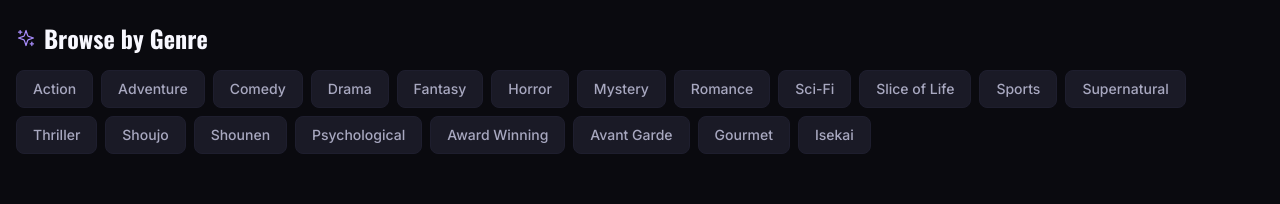
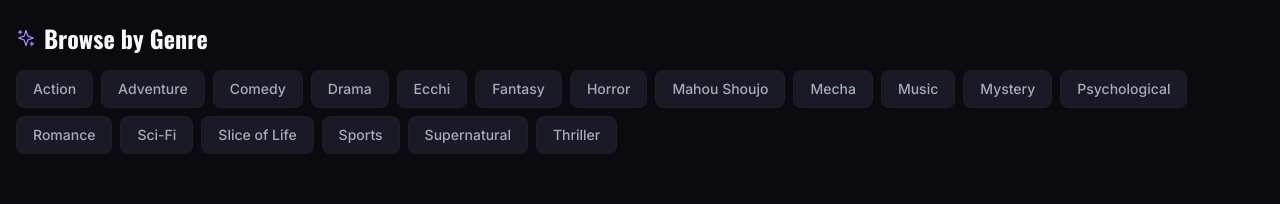
Before and after one commit to trimaxpro/Animay, a React (Vite) app: page / in a window 1280 px wide. Shown: the part 1090-1294 px from the top of the page. Built offline with nearby package versions, Linux system fonts and the light colour scheme; no server answers.

Commit message:
fix: resolve AniList browse query, add fetch polyfill for Windows, and finalize genre/sort fixes

```diff
--- a/api/index.ts
+++ b/api/index.ts
@@ -644,7 +644,7 @@ export default async function handler(req: any, res: any) {
               trailer { id site }
               rankings { rank type }
               nextAiringEpisode { airingAt episode }
-              relations { relationType node { id idMal title { romaji english } format } }
+              relations { edges { relationType node { id idMal title { romaji english } format } } }
             }
           }
         }`;
@@ -714,7 +714,7 @@ export default async function handler(req: any, res: any) {
               rating: null,
               duration: m.duration ? `${m.duration} min per ep` : null,
               trailer: m.trailer?.site === "youtube" ? { youtube_id: m.trailer.id, url: `https://www.youtube.com/watch?v=${m.trailer.id}` } : null,
-              relations: (m.relations || []).map((r: any) => ({
+              relations: (m.relations?.edges || []).map((r: any) => ({
                 relation: r.relationType || "",
                 entry: [{ mal_id: r.node?.idMal || r.node?.id, name: r.node?.title?.english || r.node?.title?.romaji || "Unknown", type: r.node?.format ? mapFormat(r.node.format) : null }],
               })),
--- a/src/components/home/GenreQuickNav.tsx
+++ b/src/components/home/GenreQuickNav.tsx
@@ -10,7 +10,7 @@ export function GenreQuickNav() {
       <div className="flex flex-wrap gap-2">
         {GENRES.map((genre) => (
           <Link
-            key={genre.id}
+            key={genre.slug}
             to={`/genre/${genre.slug}`}
             className="group relative overflow-hidden px-4 py-2 rounded-card bg-elevated border border-border-subtle text-sm text-text-secondary font-body font-medium transition-all duration-300 hover:border-accent-primary/30 hover:text-accent-glow"
           >
--- a/src/hooks/useAnime.ts
+++ b/src/hooks/useAnime.ts
@@ -1,4 +1,4 @@
-import { useQuery, useInfiniteQuery } from '@tanstack/react-query';
+import { useQuery, useInfiniteQuery, keepPreviousData } from '@tanstack/react-query';
 import * as animeApi from '@/api/anime';
 
 export function useTrending() {
@@ -80,6 +80,7 @@ export function useBrowse(params: Omit<animeApi.BrowseParams, 'page' | 'perPage'
     queryFn: ({ pageParam = 1 }) => animeApi.getBrowse({ ...params, page: pageParam as number, perPage: 30 }),
     initialPageParam: 1,
     getNextPageParam: (lastPage) => lastPage.pagination.has_next_page ? lastPage.pagination.current_page + 1 : undefined,
+    placeholderData: keepPreviousData,
     staleTime: 0,
     refetchOnMount: true,
     gcTime: 10 * 60 * 1000,
--- a/src/pages/BrowsePage.tsx
+++ b/src/pages/BrowsePage.tsx
@@ -19,15 +19,14 @@ export default function BrowsePage() {
     type: 'TV', status: null, season: null, year: null, genres: [], sort: 'score',
   });
 
-  const browseParams = {
-    type: filters.type || undefined,
-    status: filters.status || undefined,
-    season: filters.season || undefined,
-    year: filters.year || undefined,
-    genres: filters.genres.length > 0 ? filters.genres : undefined,
-    sort: filters.sort || undefined,
-  };
-  const { data, fetchNextPage, hasNextPage, isFetchingNextPage, isLoading, isError, error } = useBrowse(browseParams);
+  const browseParams: Record<string, unknown> = {};
+  if (filters.type) browseParams.type = filters.type;
+  if (filters.status) browseParams.status = filters.status;
+  if (filters.season) browseParams.season = filters.season;
+  if (filters.year) browseParams.year = filters.year;
+  if (filters.genres.length > 0) browseParams.genres = filters.genres;
+  browseParams.sort = filters.sort;
+  const { data, fetchNextPage, hasNextPage, isFetchingNextPage, isLoading, isError, error } = useBrowse(browseParams as Parameters<typeof useBrowse>[0]);
   const sentinelRef = useRef<HTMLDivElement>(null);
 
   const allAnime = data?.pages.flatMap((p) => p.data) || [];
--- a/src/pages/GenrePage.tsx
+++ b/src/pages/GenrePage.tsx
@@ -15,7 +15,7 @@ export default function GenrePage() {
   const { data, isLoading } = useQuery({
     queryKey: ['genre', slug],
     queryFn: async () => {
-      const { data } = await apiClient.get<{ data: Anime[] }>(`/browse?genres=${genre?.id || ''}&limit=25`);
+      const { data } = await apiClient.get<{ data: Anime[] }>('/browse', { params: { genres: genre?.name, perPage: 25 } });
       return data;
     },
     staleTime: 5 * 60 * 1000,
--- a/src/utils/constants.ts
+++ b/src/utils/constants.ts
@@ -1,24 +1,22 @@
 export const GENRES = [
-  { id: 1, name: 'Action', slug: 'action' },
-  { id: 2, name: 'Adventure', slug: 'adventure' },
-  { id: 4, name: 'Comedy', slug: 'comedy' },
-  { id: 8, name: 'Drama', slug: 'drama' },
-  { id: 10, name: 'Fantasy', slug: 'fantasy' },
-  { id: 14, name: 'Horror', slug: 'horror' },
-  { id: 7, name: 'Mystery', slug: 'mystery' },
-  { id: 22, name: 'Romance', slug: 'romance' },
-  { id: 24, name: 'Sci-Fi', slug: 'sci-fi' },
-  { id: 36, name: 'Slice of Life', slug: 'slice-of-life' },
-  { id: 30, name: 'Sports', slug: 'sports' },
-  { id: 37, name: 'Supernatural', slug: 'supernatural' },
-  { id: 41, name: 'Thriller', slug: 'thriller' },
-  { id: 25, name: 'Shoujo', slug: 'shoujo' },
-  { id: 27, name: 'Shounen', slug: 'shounen' },
-  { id: 40, name: 'Psychological', slug: 'psychological' },
-  { id: 46, name: 'Award Winning', slug: 'award-winning' },
-  { id: 5, name: 'Avant Garde', slug: 'avant-garde' },
-  { id: 43, name: 'Gourmet', slug: 'gourmet' },
-  { id: 47, name: 'Isekai', slug: 'isekai' },
+  { name: 'Action', slug: 'action' },
+  { name: 'Adventure', slug: 'adventure' },
+  { name: 'Comedy', slug: 'comedy' },
+  { name: 'Drama', slug: 'drama' },
+  { name: 'Ecchi', slug: 'ecchi' },
+  { name: 'Fantasy', slug: 'fantasy' },
+  { name: 'Horror', slug: 'horror' },
+  { name: 'Mahou Shoujo', slug: 'mahou-shoujo' },
+  { name: 'Mecha', slug: 'mecha' },
+  { name: 'Music', slug: 'music' },
+  { name: 'Mystery', slug: 'mystery' },
+  { name: 'Psychological', slug: 'psychological' },
+  { name: 'Romance', slug: 'romance' },
+  { name: 'Sci-Fi', slug: 'sci-fi' },
+  { name: 'Slice of Life', slug: 'slice-of-life' },
+  { name: 'Sports', slug: 'sports' },
+  { name: 'Supernatural', slug: 'supernatural' },
+  { name: 'Thriller', slug: 'thriller' },
 ] as const;
 
 export const ANIME_TYPES = ['TV', 'Movie', 'OVA', 'ONA', 'Special'] as const;
@@ -26,8 +24,6 @@ export const ANIME_STATUS = ['Airing', 'Completed', 'Upcoming'] as const;
 export const SEASONS = ['Winter', 'Spring', 'Summer', 'Fall'] as const;
 export const SORT_OPTIONS = [
   { value: 'score', label: 'Score' },
-  { value: 'favourites', label: 'Favourites' },
-  { value: 'start_date', label: 'Start Date' },
   { value: 'title', label: 'Title' },
 ] as const;
 
```
Also changed, not shown: scripts/dev-api.ts (+34 -0 lines).
